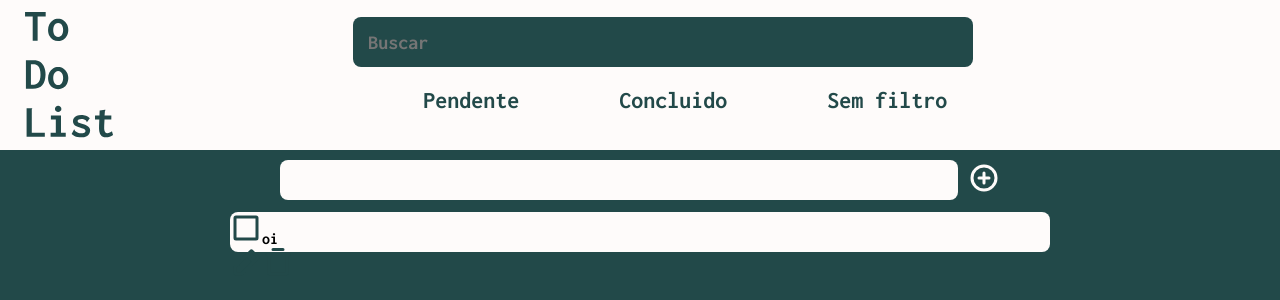
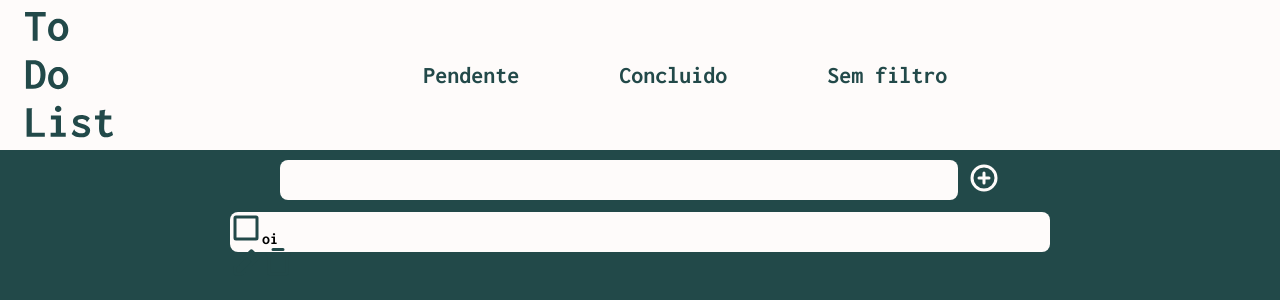
Before and after one commit to Charlie-Pencal/toDoList, a React (Vite) app: page / in a window 1280 px wide. Shown: the top 300 px of the page. Built offline with nearby package versions, Linux system fonts and the light colour scheme.

Commit message:
fix: retirado input do header

```diff
--- a/src/components/Header/Header.jsx
+++ b/src/components/Header/Header.jsx
@@ -1,12 +1,13 @@
 import React from 'react'
 import styles from './Header.module.css'
+
+
 
 const Header = () => {
   return (
     <div className={styles.header}>
         <img src="/toDoList.svg" alt="" />
         <div className={styles.div}>
-            <input type="text" className={styles.buscar} placeholder='Buscar'/>
             <li className={styles.navegacaoFiltros}>
                 <a className={styles.filtros} href="#pendente">Pendente</a>
                 <a className={styles.filtros} href="#concluido">Concluido</a>
@@ -18,4 +19,4 @@ const Header = () => {
   )
 }
 
-export default Header
+export default Header;
```
Also changed, not shown: public/glass.svg (deleted).
